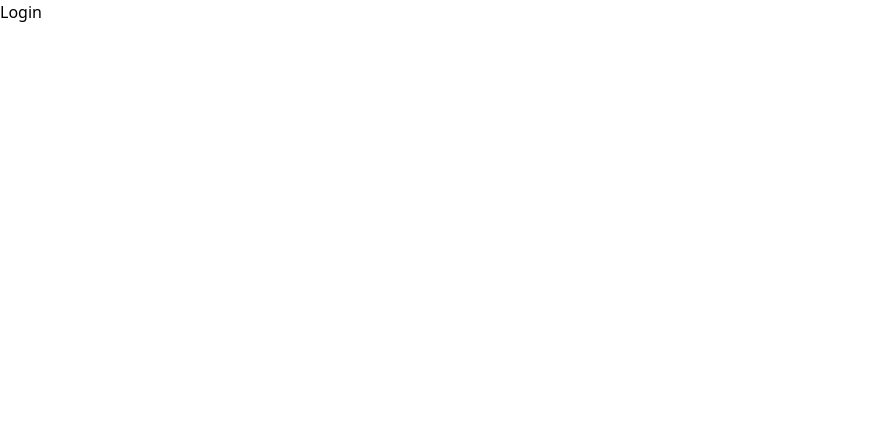
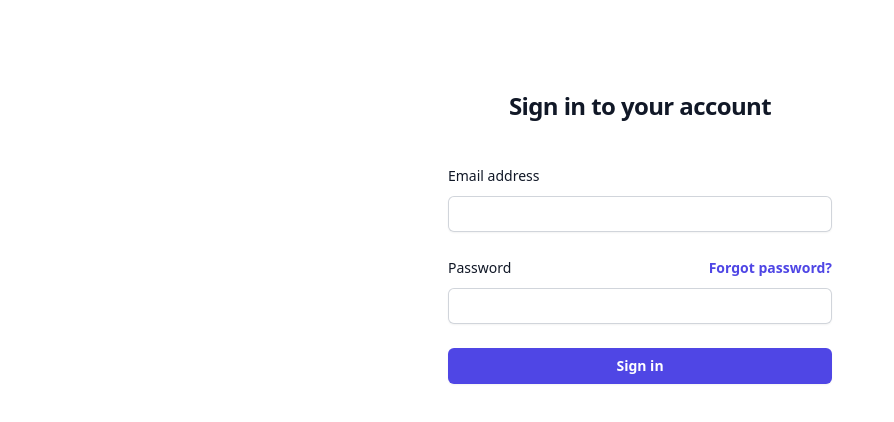
Before and after one commit to Drackus001/Projects, an Angular app in the folder AngularAuth/AngularAuth.UI/: page /login in a window 1280 px wide. Shown: the top 422 px of the page, without its empty margins (0-894 px from the left). Built offline with nearby package versions, Linux system fonts and the light colour scheme.

Commit message:
login html and reactive form added

```diff
--- a/AngularAuth/AngularAuth.UI/src/app/components/login/login.component.html
+++ b/AngularAuth/AngularAuth.UI/src/app/components/login/login.component.html
@@ -1 +1,69 @@
-<button class="btn btn-primary">Login</button>
+<div class="flex min-h-full flex-col justify-center px-6 py-12 lg:px-8">
+  <div class="sm:mx-auto sm:w-full sm:max-w-sm">
+    <h2
+      class="mt-10 text-center text-2xl font-bold leading-9 tracking-tight text-gray-900"
+    >
+      Sign in to your account
+    </h2>
+  </div>
+
+  <div class="mt-10 sm:mx-auto sm:w-full sm:max-w-sm">
+    <form class="space-y-6" [formGroup]="loginForm" (ngSubmit)="onSubmit()">
+      <div>
+        <label
+          for="email"
+          class="block text-sm font-medium leading-6 text-gray-900"
+          >Email address</label
+        >
+        <div class="mt-2">
+          <input
+            id="email"
+            name="email"
+            type="email"
+            autocomplete="email"
+            formControlName="email"
+            required
+            class="block w-full rounded-md border-0 py-1.5 text-gray-900 shadow-sm ring-1 ring-inset ring-gray-300 placeholder:text-gray-400 focus:ring-2 focus:ring-inset focus:ring-indigo-600 sm:text-sm sm:leading-6"
+          />
+        </div>
+      </div>
+
+      <div>
+        <div class="flex items-center justify-between">
+          <label
+            for="password"
+            class="block text-sm font-medium leading-6 text-gray-900"
+            >Password</label
+          >
+          <div class="text-sm">
+            <a
+              routerLink="/signup"
+              class="font-semibold text-indigo-600 hover:text-indigo-500"
+              >Forgot password?</a
+            >
+          </div>
+        </div>
+        <div class="mt-2">
+          <input
+            id="password"
+            name="password"
+            type="password"
+            autocomplete="current-password"
+            formControlName="password"
+            required
+            class="block w-full rounded-md border-0 py-1.5 text-gray-900 shadow-sm ring-1 ring-inset ring-gray-300 placeholder:text-gray-400 focus:ring-2 focus:ring-inset focus:ring-indigo-600 sm:text-sm sm:leading-6"
+          />
+        </div>
+      </div>
+
+      <div>
+        <button
+          type="submit"
+          class="flex w-full justify-center rounded-md bg-indigo-600 px-3 py-1.5 text-sm font-semibold leading-6 text-white shadow-sm hover:bg-indigo-500 focus-visible:outline focus-visible:outline-2 focus-visible:outline-offset-2 focus-visible:outline-indigo-600"
+        >
+          Sign in
+        </button>
+      </div>
+    </form>
+  </div>
+</div>
--- a/AngularAuth/AngularAuth.UI/src/app/components/login/login.component.ts
+++ b/AngularAuth/AngularAuth.UI/src/app/components/login/login.component.ts
@@ -1,10 +1,26 @@
-import { Component } from '@angular/core';
+import { Component, OnInit } from '@angular/core';
+import { ReactiveFormsModule } from '@angular/forms';
+import { FormGroup, FormControl, FormArray, Validators } from '@angular/forms';
 
 @Component({
   selector: 'app-login',
   templateUrl: './login.component.html',
-  styleUrls: ['./login.component.scss']
+  styleUrls: ['./login.component.scss'],
 })
-export class LoginComponent {
+export class LoginComponent implements OnInit {
+  public loginForm!: FormGroup;
 
+  ngOnInit() {
+    this.initForm();
+  }
+
+  private initForm() {
+    this.loginForm = new FormGroup({
+      email: new FormControl(null, Validators.required),
+      password: new FormControl(null, Validators.required),
+    });
+  }
+  onSubmit(): void {
+    console.log(this.loginForm);
+  }
 }
```
Also changed, not shown: AngularAuth/AngularAuth.UI/src/app/app.module.ts (+6 -11 lines).
